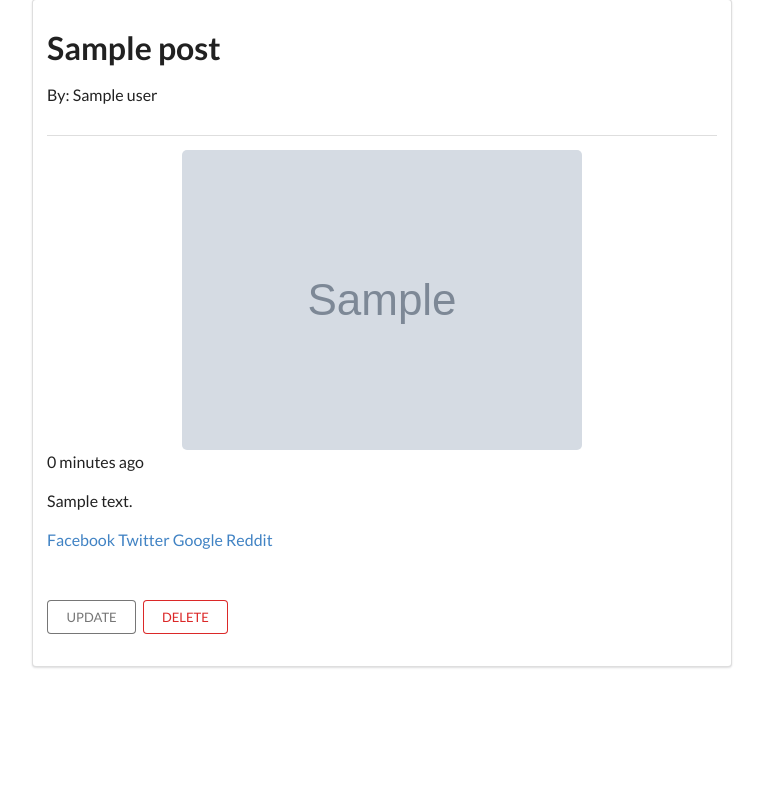
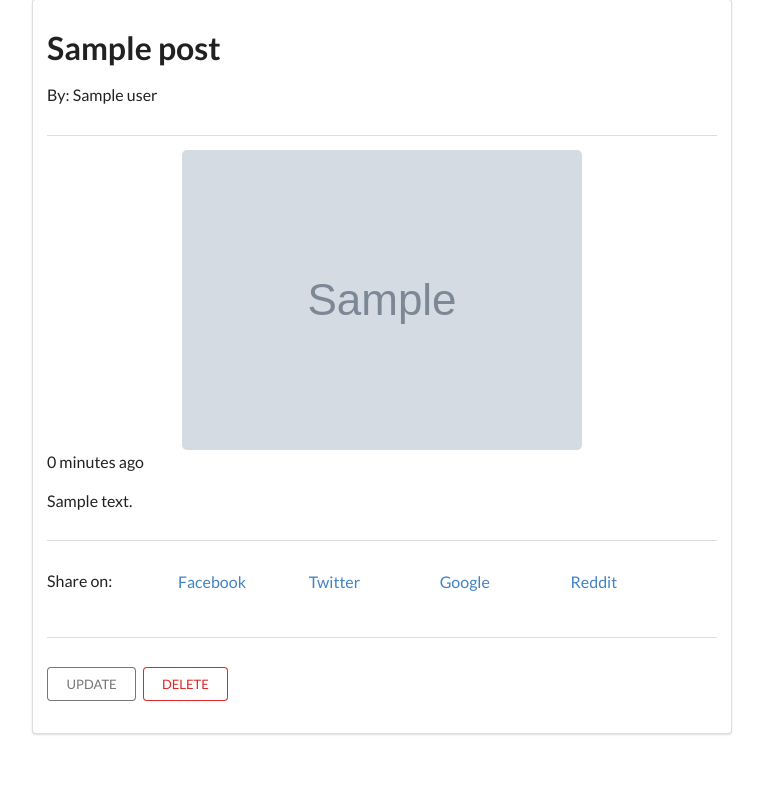
Before and after one commit to manki11/MyBlog, a Django app: template myBlog/posts/templates/posts/post_details.html in a window 1280 px wide. Shown: the part 67-866 px from the top of the page, without its empty margins (258-1021 px from the left). Run offline with Django 3.2, Linux system fonts and the light colour scheme; the template is opened without the code that fills it: most values are stand-ins (such as "Sample title", 1, 10 or a date in 2020); grey boxes marked "Sample" are stand-in pictures; parts of the project's set-up code (start-up, migrations or seed data) failed here and were passed over; some libraries are stand-ins or nearby versions.

Commit message:
feat: facebook comments and like added in blog

```diff
--- a/myBlog/posts/templates/posts/base.html
+++ b/myBlog/posts/templates/posts/base.html
@@ -12,6 +12,14 @@
 </head>
 
 <body>
+<div id="fb-root"></div>
+<script>(function(d, s, id) {
+  var js, fjs = d.getElementsByTagName(s)[0];
+  if (d.getElementById(id)) return;
+  js = d.createElement(s); js.id = id;
+  js.src = 'https://connect.facebook.net/en_US/sdk.js#xfbml=1&version=v2.11&appId=2069253990027451';
+  fjs.parentNode.insertBefore(js, fjs);
+}(document, 'script', 'facebook-jssdk'));</script>
 <div class="ui fixed inverted menu ">
     <div class="ui container">
         <div class="header item"><i class="icon code"></i>Blog Site</div>
--- a/myBlog/posts/templates/posts/post_details.html
+++ b/myBlog/posts/templates/posts/post_details.html
@@ -24,26 +24,36 @@
                     <p class="body">{{post.body| linebreaks}}</p>
                 </div>
 
+                <div class="fb-like" data-href="{{ request.build_absolute_uri }}" data-layout="button_count" data-action="like" data-size="large" data-show-faces="true" data-share="true"></div>
 
-                <a href="https://www.facebook.com/sharer/sharer.php?u={{ request.build_absolute_uri }}/">
-                    Facebook
-                </a>
+                <div class="ui section divider"></div>
 
-                <a href="https://twitter.com/home?status={{ post.body|truncatewords:20|urlify }}%20{{ request.build_absolute_uri }}">
-                    Twitter
-                </a>
 
-                <a href='https://plus.google.com/share?url={{ request.build_absolute_uri }}'>Google </a>
+                <div class="ui grid">
+                    <p class="container segment three wide column">Share on:</p>
 
-                <a href="http://www.reddit.com/submit?{{ request.build_absolute_uri }}/&title={{ post.body|truncatewords:20|urlify}}">Reddit</a>
+                    <a class="container segment three wide column"
+                       href="https://www.facebook.com/sharer/sharer.php?u={{ request.build_absolute_uri }}/">
+                        Facebook
+                    </a>
 
-                <br/>
-                <br/>
-                <br/>
+                    <a class="container segment three wide column" href="https://twitter.com/home?status={{ post.body|truncatewords:20|urlify }}%20{{ request.build_absolute_uri }}">
+                        Twitter
+                    </a>
+
+                    <a class="container segment three wide column" href='https://plus.google.com/share?url={{ request.build_absolute_uri }}'>Google </a>
+
+                    <a class="container segment three wide column" href="http://www.reddit.com/submit?{{ request.build_absolute_uri }}/&title={{ post.body|truncatewords:20|urlify}}">Reddit</a>
+
+                </div>
+
+                <div class="ui section divider"></div>
 
 
                 <a href='{% url "posts:update" post_slug=post.slug%}' class="ui small grey basic button">UPDATE</a>
                 <a href='{% url "posts:delete" post_slug=post.slug%}' class="ui small red basic button">DELETE</a>
+
+                <div class="fb-comments" data-href="{{request.build_absolute_uri}}" data-numposts="5"></div>
 
             </div>
         </div>
```
